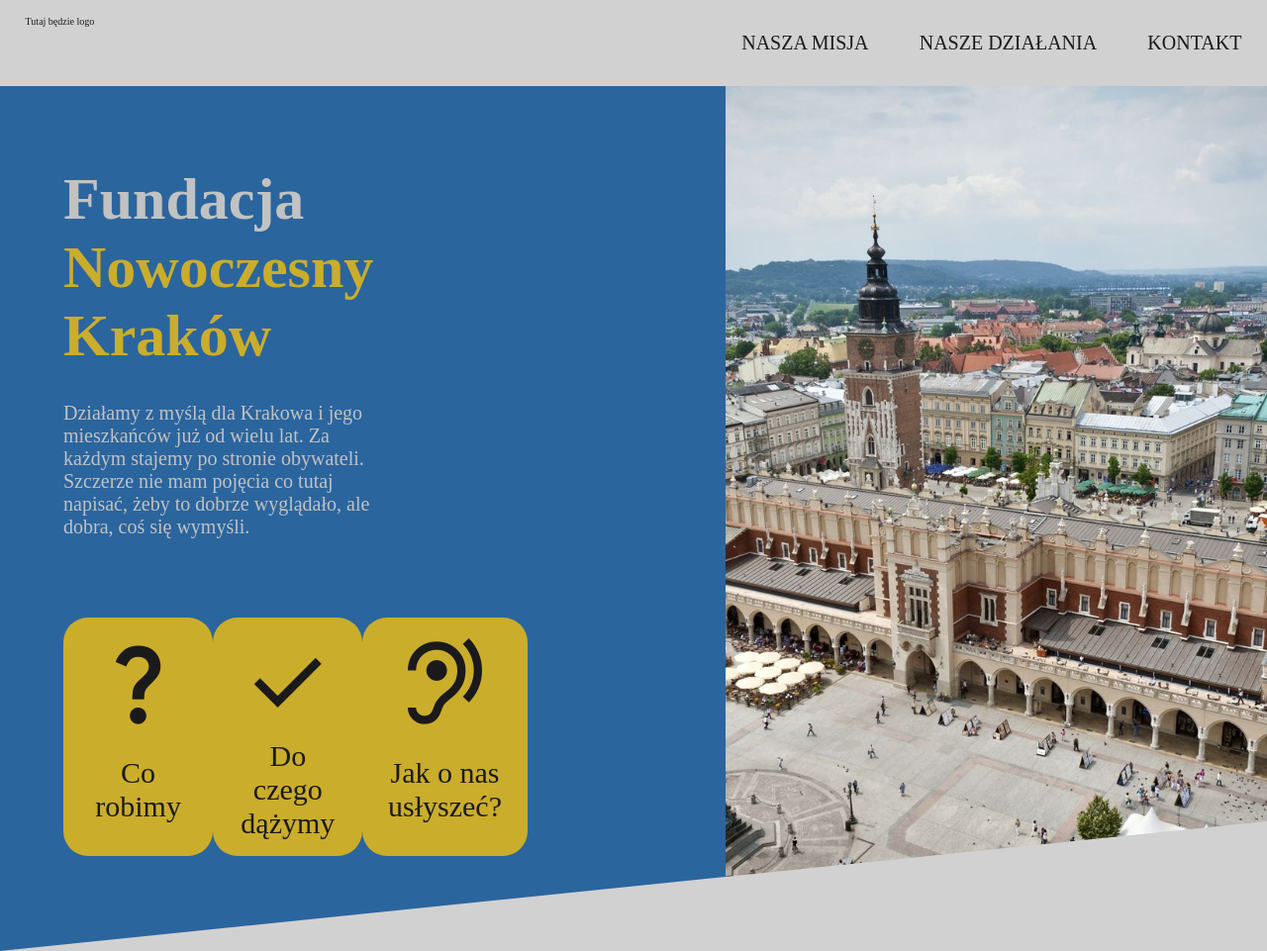
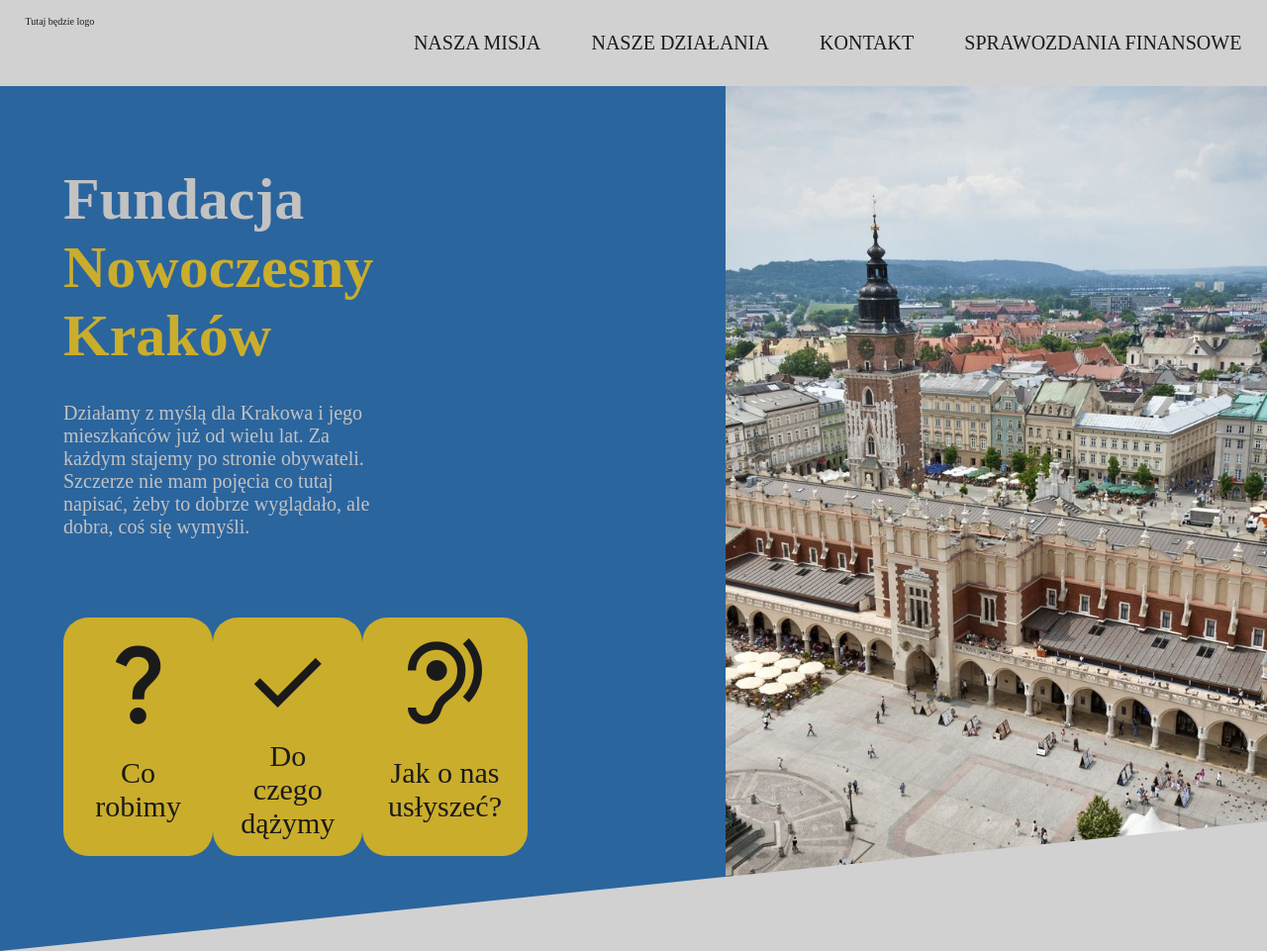
Before and after one commit to usuless/fundacja, a website: page index.html in a window 1280 px wide. Shown: the top 961 px of the page at 99% size. Drawn offline with nearby package versions, Linux system fonts and the light colour scheme.

Commit message:
sprawozdania finansowe

```diff
--- a/index.html
+++ b/index.html
@@ -14,6 +14,7 @@
             <li class="header__list__item">Nasza Misja</li>
             <li class="header__list__item">Nasze działania</li>
             <li class="header__list__item">Kontakt</li>
+            <li class="header__list__item">Sprawozdania Finansowe</li>
         </ul>
     </header>
     <section>
```
